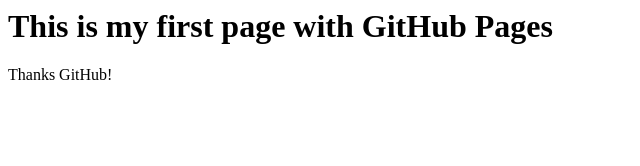
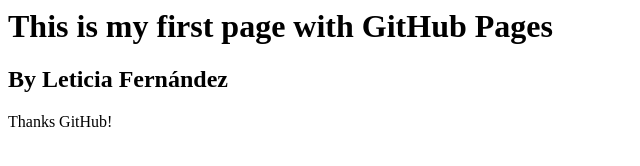
Before and after one commit to Leticienta/Repo_MIT, a plain HTML site: page index.html in a window 1280 px wide. Shown: the whole page, without its empty margins (0-640 px from the left). Drawn offline with Linux system fonts and the light colour scheme.

Commit message:
Update index.html

```diff
--- a/index.html
+++ b/index.html
@@ -1,4 +1,5 @@
 <html>
 <h1> This is my first page with GitHub Pages </h1>
+  <h2> By Leticia Fernández </h2>
 <p>Thanks GitHub!</p>
 </html>
```
